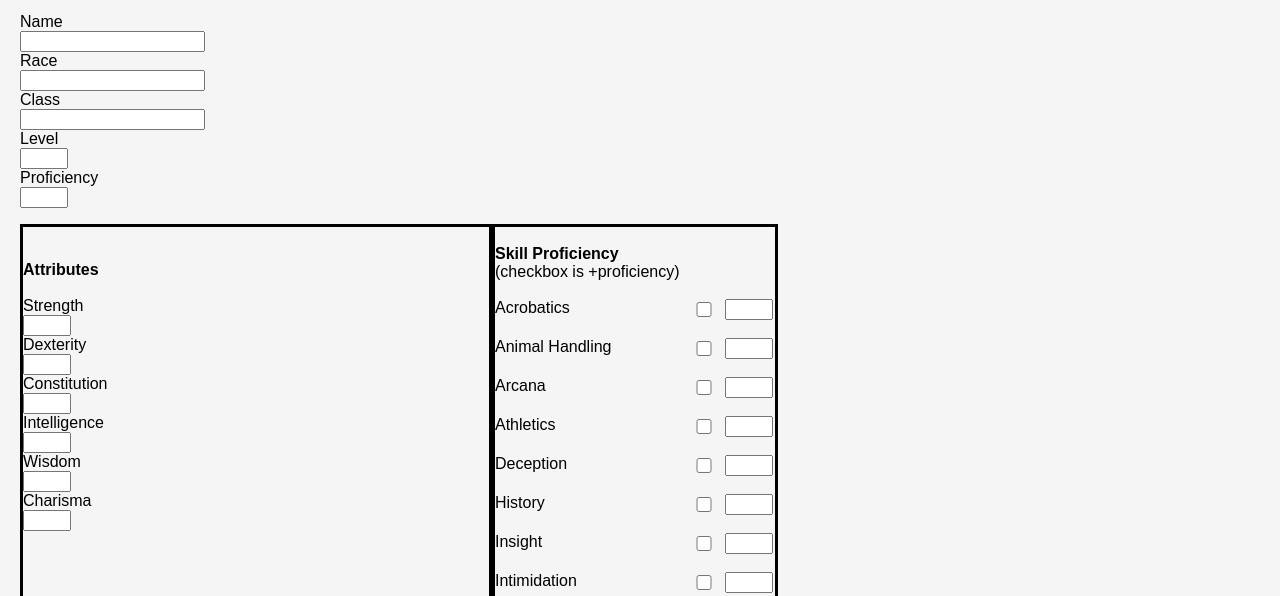
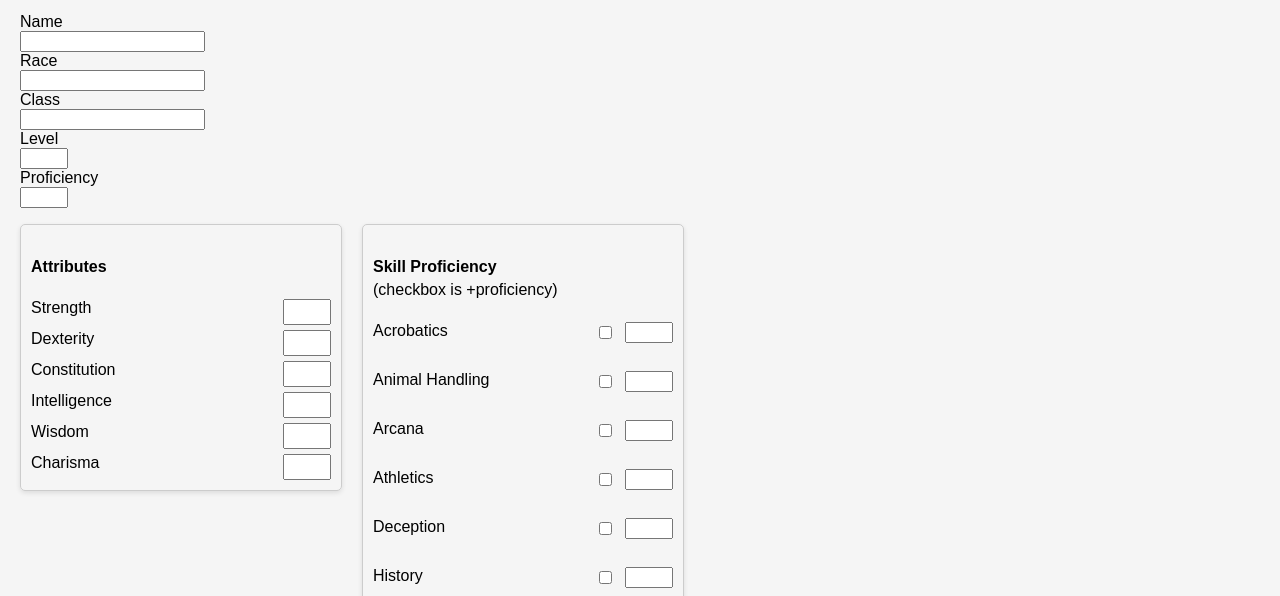
Before and after one commit to NateJ1331/CharacterSheet, a plain HTML site: page main.html in a window 1280 px wide. Shown: the part 204-800 px from the top of the page. Drawn offline with Linux system fonts and the light colour scheme.

Commit message:
Changed a bunch of aligntment stuff in Css

```diff
--- a/main.html
+++ b/main.html
@@ -39,22 +39,19 @@
             </div>
             <div class = skillsattributes>
                 <div class = "attributes">
-                    <dl>
-                        <br><dt class = "title">Attributes</dt>
-                        <br><dt>Strength</dt>
+                    <br><label class = "title">Attributes</label>
+                    <br><br><label>Strength</label>
                     <input type = "number" id = "input-strength">
-                        <dt>Dexterity</dt>
+                    <label>Dexterity</label>
                     <input type = "number" id = "input-dexterity">
-                        <dt>Constitution</dt>
+                    <label>Constitution</label>
                     <input type = "number" id = "input-constitution">
-                        <dt>Intelligence</dt>
+                    <label>Intelligence</label>
                     <input type = "number" id = "input-intelligence">
-                        <dt>Wisdom</dt>
+                    <label>Wisdom</label>
                     <input type = "number" id = "input-wisdom">
-                        <dt>Charisma</dt>
+                    <label>Charisma</label>
                     <input type = "number" id = "input-charisma">
-                    </dl>
-
                 </div>
 
                 <div class="skills">
--- a/mainStyle.css
+++ b/mainStyle.css
@@ -1,97 +1,126 @@
 body {
-    background-color: #f5f5f5; /* off-white background */
+    background-color: #f5f5f5;
     margin: 0;
     padding: 0;
     font-family: Arial, sans-serif;
 }
+
 nav {
-    background-color: #535353; /* black navbar */
-    color: #fff; /* white text */
-    box-shadow: 0 2px 5px rgba(0,0,0,0.2); /* add a shadow */
+    background-color: #535353;
+    color: #fff;
+    box-shadow: 0 2px 5px rgba(0,0,0,0.2);
     position: fixed;
     top: 0;
     left: 0;
     width: 100%;
     z-index: 1000;
 }
+
 nav h2 {
     display: inline-block;
     margin-right: 20px;
 }
 
-a:link, a:active
-{
+a:link, a:active {
     text-decoration: none;
 }
-a:visited
-{
+
+a:visited {
     text-decoration: none;
     color: white;
 }
-a:hover
-{
+
+a:hover {
     text-decoration: none;
     color: rgb(194, 194, 194);
 }
-.title
-{
+
+.title {
     font-weight: bold;
 }
-.attributes
-{
-    border: solid;
-    height: 600px;
-    width: 280px;
-    padding-right: 15%;
+
+.content {
+    margin-top: 80px;
+    padding: 20px;
 }
-.attributes input
-{
-    width: 40px;
-}
-.content {
-    margin-top: 80px; /* Adjust this value to leave space for the navbar */
-    padding: 20px;
-    /*text-align: center;*/
-}
-.content h5
-{
+
+.content h5 {
     display: inline-block;
     margin-top: -50px;
     margin-bottom: -50px;
 }
-.bio input[type = number]
-{
-    width: 40px;
+
+.skillsattributes {
+    display: flex;
+    gap: 20px;
+    justify-content: flex-start;
+    align-items: flex-start;
 }
-.skillsattributes
-{
-    display: flex;
+
+.attributes,
+.skills {
+    flex: 1;
+    max-width: 300px;
+    border: 1px solid #ccc;
+    padding: 10px;
+    box-shadow: 0 2px 5px rgba(0, 0, 0, 0.1);
+    border-radius: 5px;
 }
-.skills
-{
-    border: solid;
-    height: 600px;
+
+.attributes {
     display: grid;
-    row-gap: 0px;
-    width: 280px;
-    column-gap: 10px;
+    grid-template-columns: 1fr auto;
+    row-gap: 5px;
 }
-.skills label
-{
+
+.attributes label {
+    padding-right: 140px;
     grid-column: 1;
 }
 
-.skills input[type=checkbox]
-{
+.attributes input {
+    grid-column: 2;
+    width: 40px;
+    height: 20px;
+}
+
+.skills {
+    display: grid;
+    grid-template-columns: 1fr auto auto;
+    row-gap: 5px;
+    column-gap: 10px;
+}
+
+.skills label {
+    padding-right: -80px;
+    grid-column: 1;
+}
+
+.skills input[type=checkbox] {
     grid-column: 2;
 }
-.skills input[type=number]
-{
+
+.skills input[type=number] {
     grid-column: 3;
     width: 40px;
 }
 
-.extrainfo textarea
-{
+.extrainfo textarea {
     resize: none;
+    width: 100%;
 }
+
+.bio input[type=number] {
+    width: 40px;
+}
+
+@media (max-width: 768px) {
+    .skillsattributes {
+        flex-direction: column;
+        align-items: center;
+    }
+
+    .attributes, .skills {
+        max-width: 90%;
+    }
+}
```
Lines whose indentation alone changed are shown as unchanged.
